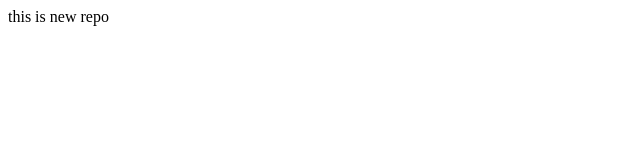
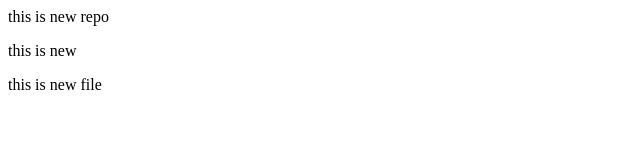
Before and after one commit to SUMIT98770/localrepo, a plain HTML site: page index.html in a window 1280 px wide. Shown: the whole page, without its empty margins (0-640 px from the left). Drawn offline with Linux system fonts and the light colour scheme.

Commit message:
add new feature

```diff
--- a/index.html
+++ b/index.html
@@ -1 +1,3 @@
 <p> this is new repo</p>
+<p> this is new </p>
+<p> this is new file</p>
```
